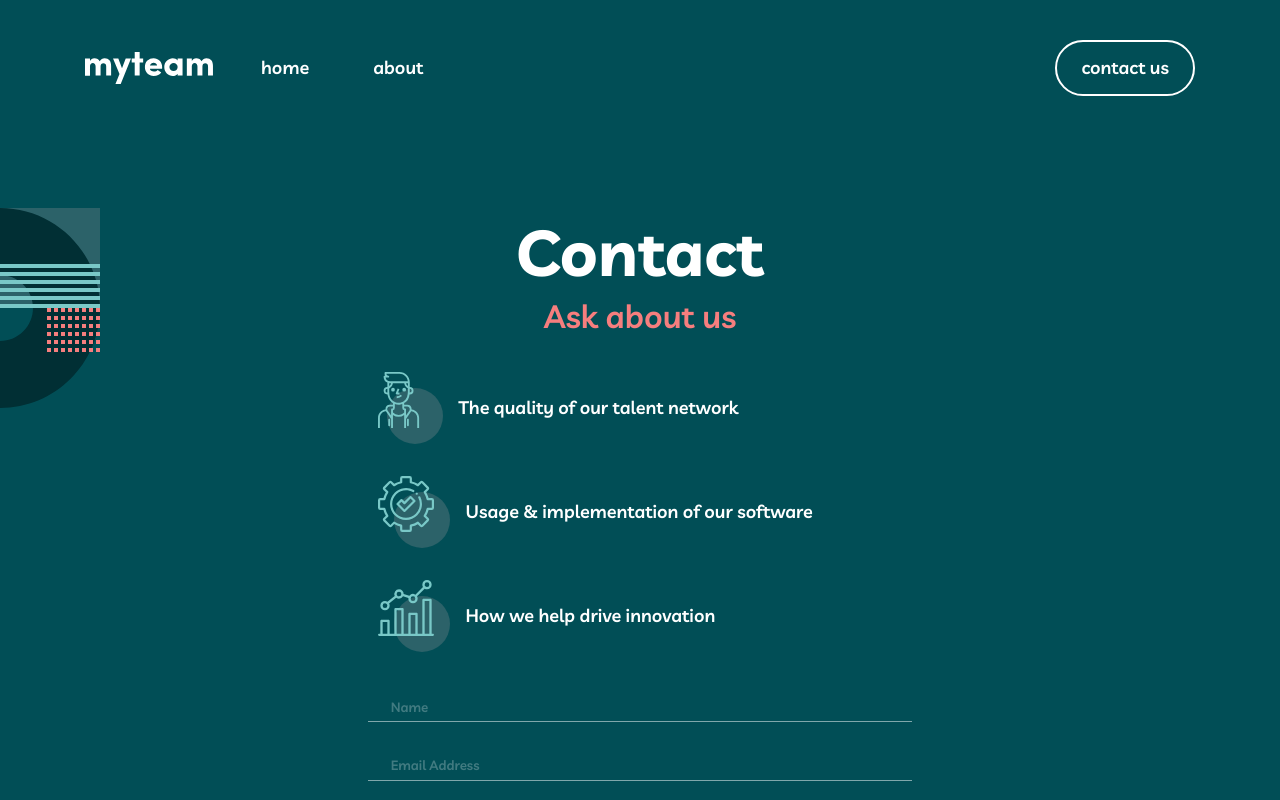
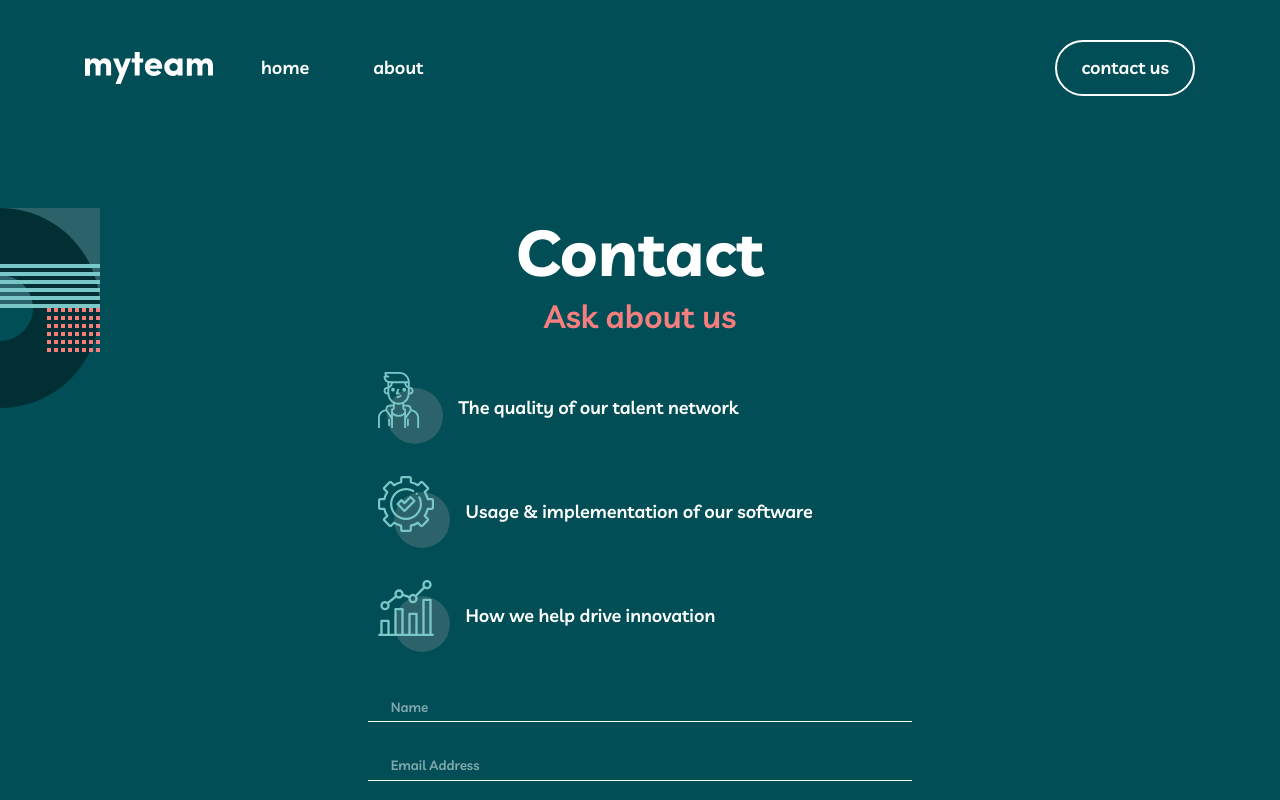
Before and after one commit to Jordypx/My_Team, a Next.js app: page /contact in a window 1280 px wide. Shown: the top 800 px of the page. Built offline with nearby package versions, Linux system fonts and the light colour scheme.

Commit message:
Update opacity of input

```diff
--- a/Components/Contact.module.css
+++ b/Components/Contact.module.css
@@ -76,7 +76,7 @@
     font-weight: var(--body-400);
     cursor: pointer;
     position: relative;
-    opacity: .5;
+    opacity: 1;
 }
 
 .fieldsWrapper input:focus,
```
